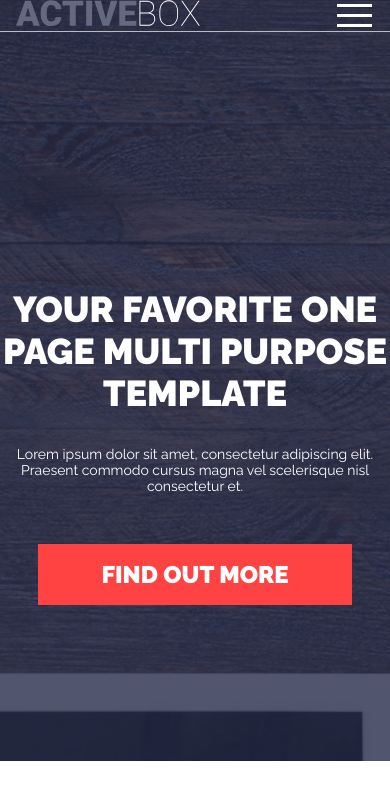
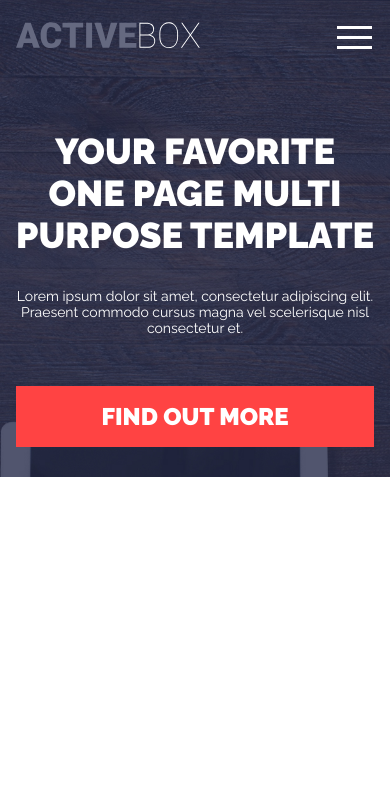
Before and after one commit to palonium/activebox, a plain HTML site: page index.html in a window 390 px wide. Drawn offline with Linux system fonts and the light colour scheme.

Commit message:
hw-9:fix

```diff
--- a/index.html
+++ b/index.html
@@ -12,7 +12,8 @@
 </head>
 <body>
     <header class="header fixed-header">
-        <div class="header__container container">
+        <div class="container">
+            <div class="header__container">
                 <a class="header__logo" href="#">
                     <svg width="184" height="27" viewBox="0 0 184 27" fill="none" xmlns="http://www.w3.org/2000/svg">
                         <path d="M16.0136 21.0865H7.81939L6.38839 25.7644H0L9.09706 0.723712H14.7188L23.884 25.7644H17.4616L16.0136 21.0865ZM9.25038 16.4257H14.5826L11.908 7.74061L9.25038 16.4257Z" fill="#656980"/>
@@ -39,6 +40,7 @@
                     </span>
                  </button>
             </div>
+            </div>
     </header>
     <main class="main">
         <section class="banner">
--- a/styles/style.css
+++ b/styles/style.css
@@ -18,19 +18,17 @@
     position: absolute;
     top: 0;
     left: 0;
-    z-index: 1;
-}
-.fixed-header{
-    height: 65px;
     position: fixed;
     z-index: 999;
 }
+
 .header__container{
     display: flex;
     align-items: center;
     justify-content: space-between;
     border-bottom: 1px solid #BABBC5;
 }
+
 .menu{
     display:flex;
     list-style: none;
@@ -40,7 +38,6 @@
 .menu__item{
     min-width: 134px;
     text-align: center;
-    padding:35px 0 32px;
     color:#ffffff;
 }
 
@@ -52,6 +49,7 @@
     font-family: Raleway;
     font-weight: 700;
     text-transform: uppercase;
+    display:block;
 }
 .menu__link:hover{
     border-bottom: 3px solid #BABBC5;
@@ -102,18 +100,13 @@
 
 
 .banner{
-    display: flex;
-    flex-direction: column;
-    justify-content: center;
-    /*background: url(../images/header_background.jpg) center no-repeat;*/
     background: url(../images/header-background.jpg) center no-repeat;
     background-size: cover;
     padding-top: 100px;
-    height: 747px;
+    padding: 158px 0 126px;
 }
 .banner__container{
     text-align: center;
-    padding: 158px 0 126px;
     width:100%
 }
 .banner__title{
@@ -161,7 +154,9 @@
     .header__logo{
         box-sizing: border-box;
     }
-
+    .menu__item{
+        min-width: 112px;
+    }
     .banner__title{
         font-size: 48px;
     }
@@ -192,5 +187,12 @@
     .header__burger{
         display: block;
     }
+    .header__container{
+        border: none;
+        padding:22px 0;
+    }
+    .banner__button{
+        max-width: 100%;
+    }
 
 }
```
Lines whose indentation alone changed are shown as unchanged.
